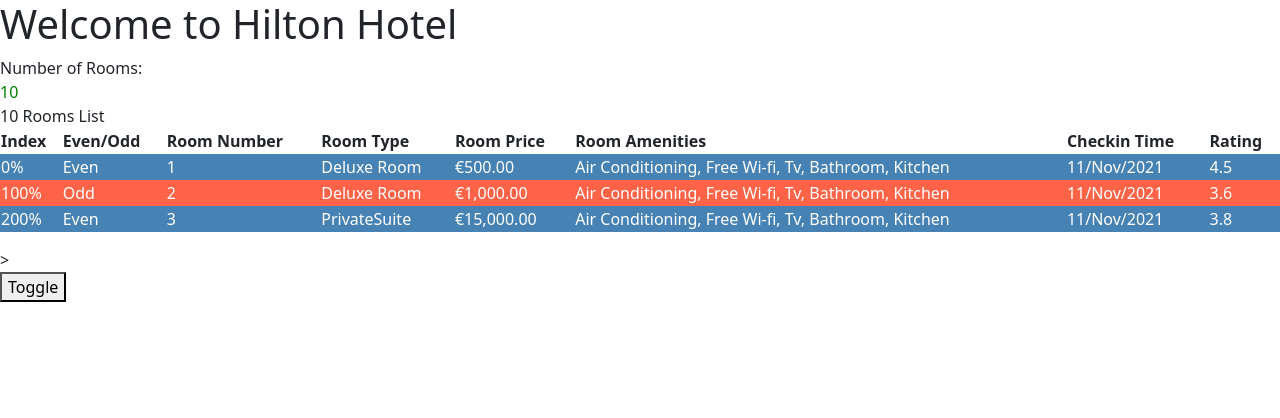
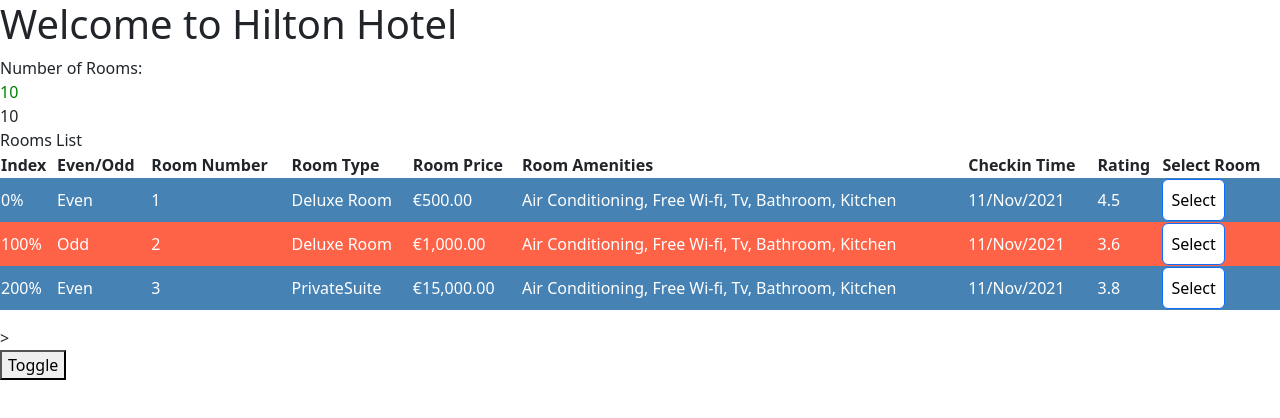
Before and after one commit to aniktoris/angular-hotelinventoryapp, an Angular app: page / in a window 1280 px wide. Shown: the top 418 px of the page. Built offline with nearby package versions, Linux system fonts and the light colour scheme.

Commit message:
add select buttons

```diff
--- a/src/app/rooms/rooms-list/rooms-list.component.html
+++ b/src/app/rooms/rooms-list/rooms-list.component.html
@@ -10,6 +10,7 @@
     <th>Room Amenities</th>
     <th>Checkin Time</th>
     <th>Rating</th>
+    <th>Select Room</th>
   </tr>
   <tr [ngClass]="e? 'even': 'odd'"
   *ngFor="let room of rooms | slice : 0: 3; let e=even; let o=odd; let i=index">
@@ -21,5 +22,12 @@
     <td>{{room.amenities | titlecase}}</td>
     <td>{{room.checkinTime | date : 'dd/MMM/yyyy'}}</td>
     <td>{{room.rating | number: '1.1-1'}}</td>
+    <td>
+      <button
+      class="btn btn-primary"
+      (click)="selectRoom(room)">
+        Select
+      </button>
+    </td>
   </tr>
 </table>>
--- a/src/app/rooms/rooms-list/rooms-list.component.ts
+++ b/src/app/rooms/rooms-list/rooms-list.component.ts
@@ -1,4 +1,4 @@
-import { Component, Input } from '@angular/core';
+import { Component, EventEmitter, Input, Output } from '@angular/core';
 import { RoomList } from '../rooms';
 
 @Component({
@@ -10,4 +10,10 @@
 
   @Input() rooms: RoomList[] = [];
 
+  @Output() selectedRoom = new EventEmitter<RoomList>();
+
+  selectRoom(room: RoomList){
+    this.selectedRoom.emit(room);
+  }
+
 }
--- a/src/app/rooms/rooms.component.html
+++ b/src/app/rooms/rooms.component.html
@@ -12,10 +12,13 @@
 
 <!-- {{roomList | json}} -->
 
-<app-rooms-list [rooms]="roomList"></app-rooms-list>
+<div *ngIf="selectedRoom">
+  {{ selectedRoom | json}}
+</div>
 
 <div *ngIf="rooms.availableRooms > 0">
-
+<app-rooms-list [rooms]="roomList"
+(selectedRoom)="selectRoom($event)"></app-rooms-list>
 </div>
 
 <!-- event binding -->
--- a/src/app/rooms/rooms.component.ts
+++ b/src/app/rooms/rooms.component.ts
@@ -51,9 +51,15 @@
         }]
   }
 
+  selectedRoom!: RoomList;
+
   rooms: Room = {
     totalRooms:20,
     availableRooms:10,
     bookedRooms:5
   }
+
+  selectRoom(room: RoomList){
+    this.selectedRoom = room;
+  }
 }
```
